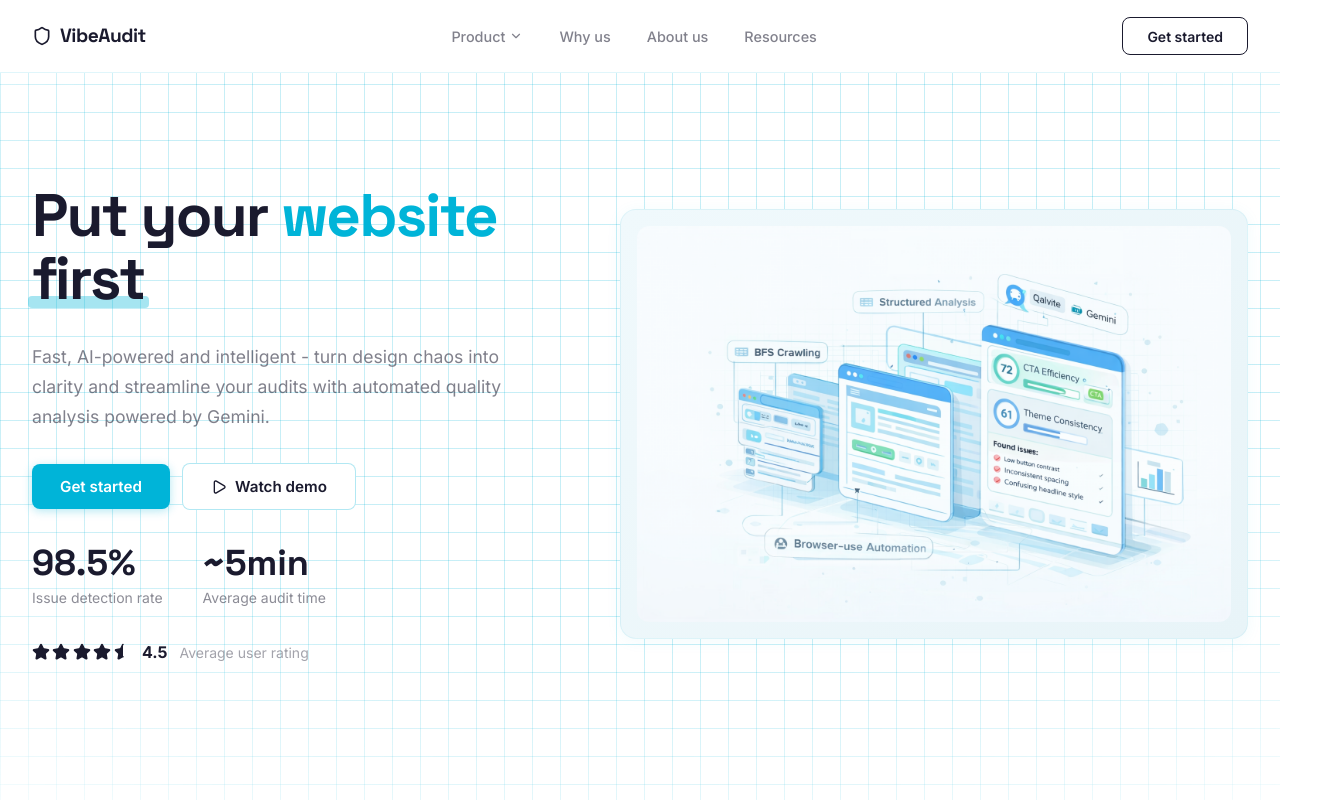
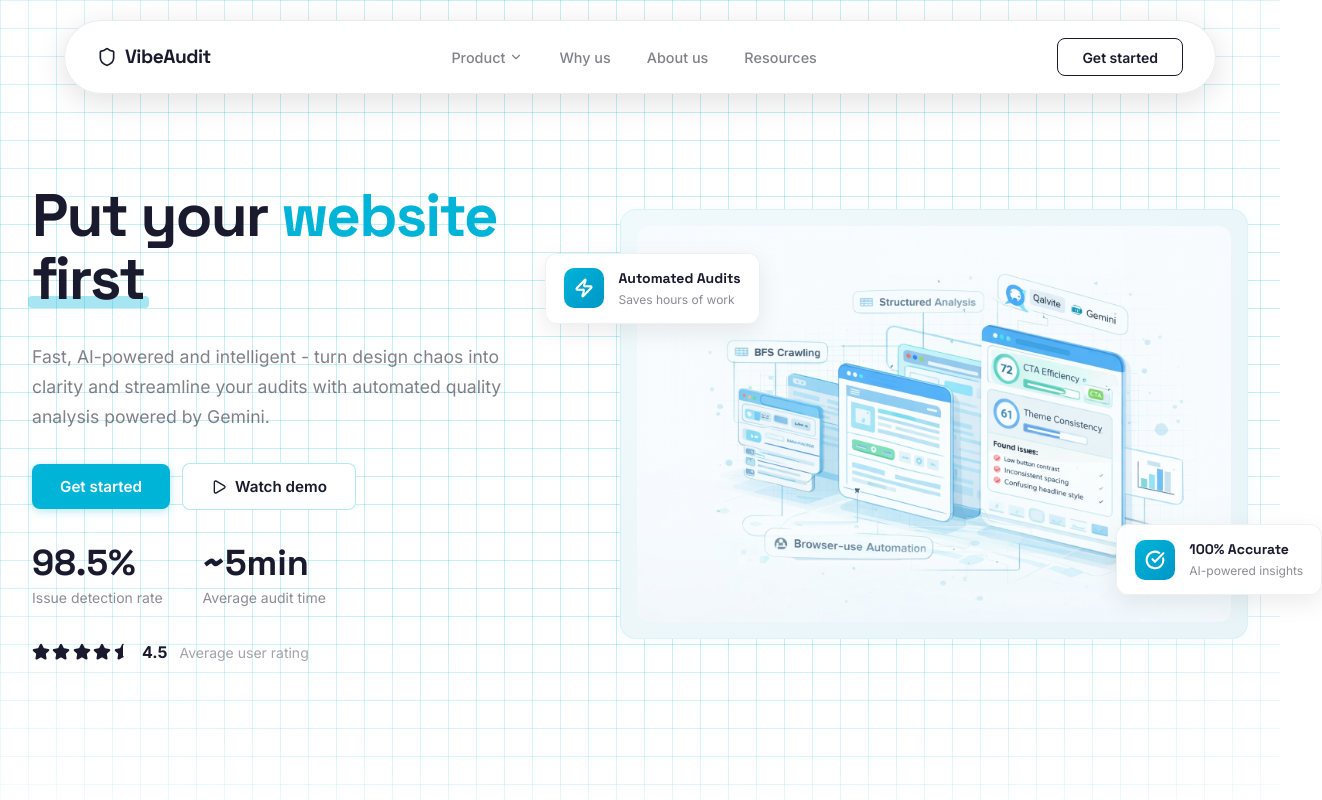
Before and after one commit to AnanthuNarashimman/QAI, a React (Vite) app in the folder qai-client/: page / in a window 1280 px wide. Shown: the whole page, 1322 px wide, since content can reach past the window. Built offline with nearby package versions, Linux system fonts and the light colour scheme.

Commit message:
Redesigned navbar and hero section in LP

```diff
--- a/qai-client/src/Components/Navbar/Navbar.jsx
+++ b/qai-client/src/Components/Navbar/Navbar.jsx
@@ -1,21 +1,50 @@
 import { useNavigate } from 'react-router-dom';
+import { useState, useEffect } from 'react';
 import styles from './Navbar.module.css';
 import { Shield, ChevronDown } from 'lucide-react';
 
 function Navbar() {
   const navigate = useNavigate();
+  const [isScrolled, setIsScrolled] = useState(false);
+
+  useEffect(() => {
+    let lastScrollY = window.scrollY;
+
+    const handleScroll = () => {
+      const currentScrollY = window.scrollY;
+
+      if (currentScrollY < 50) {
+        setIsScrolled(false);
+      } else if (currentScrollY > lastScrollY) {
+        // Scrolling down
+        setIsScrolled(true);
+      } else if (currentScrollY < lastScrollY) {
+        // Scrolling up
+        setIsScrolled(false);
+      }
+
+      lastScrollY = currentScrollY;
+    };
+
+    window.addEventListener('scroll', handleScroll);
+    return () => window.removeEventListener('scroll', handleScroll);
+  }, []);
 
   return (
-    <nav className={styles.nav}>
+    <nav className={`${styles.nav} ${isScrolled ? styles.scrolled : ''}`}>
       <div className={styles.navInner}>
-        <div className={styles.navLeft}>
+        <div className={`${styles.navLeft} ${isScrolled ? styles.hidden : ''}`}>
           <div className={styles.logo} onClick={() => navigate('/')}>
             <Shield size={20} />
             <span className={styles.logoText}>VibeAudit</span>
           </div>
         </div>
 
-        <div className={styles.navCenter}>
+        <div className={`${styles.logoMinimized} ${isScrolled ? styles.visible : ''}`} onClick={() => navigate('/')}>
+          <Shield size={24} />
+        </div>
+
+        <div className={`${styles.navCenter} ${isScrolled ? styles.hidden : ''}`}>
           <button className={styles.navLink}>
             Product
             <ChevronDown size={14} />
@@ -31,7 +60,7 @@ function Navbar() {
           </button>
         </div>
 
-        <div className={styles.navRight}>
+        <div className={`${styles.navRight} ${isScrolled ? styles.hidden : ''}`}>
           <button
             className={styles.bookDemoBtn}
             onClick={() => navigate('/agent')}
--- a/qai-client/src/Components/Navbar/Navbar.module.css
+++ b/qai-client/src/Components/Navbar/Navbar.module.css
@@ -1,26 +1,57 @@
 .nav {
   position: fixed;
-  top: 0;
-  left: 0;
-  right: 0;
+  top: 20px;
+  left: 50%;
+  transform: translateX(-50%);
   z-index: 100;
-  background: #ffffff;
-  border-bottom: 1px solid rgba(0, 180, 216, 0.12);
+  background: rgba(255, 255, 255, 0.95);
+  backdrop-filter: blur(20px);
+  -webkit-backdrop-filter: blur(20px);
+  border: 1px solid rgba(0, 0, 0, 0.08);
+  box-shadow: 0 8px 32px rgba(0, 0, 0, 0.12);
+  border-radius: 9999px;
+  transition: all 0.8s cubic-bezier(0.23, 1, 0.32, 1);
+  max-width: 1200px;
+  width: 90%;
+  overflow: hidden;
+}
+
+.nav.scrolled {
+  top: 20px;
+  width: 64px;
+  height: 64px;
+  border-radius: 9999px;
+  background: rgba(255, 255, 255, 0.98);
+  box-shadow: 0 8px 32px rgba(0, 0, 0, 0.15);
 }
 
 .navInner {
   display: flex;
   align-items: center;
   justify-content: space-between;
-  max-width: 1280px;
-  margin: 0 auto;
+  width: 100%;
   padding: 0 2rem;
   height: 72px;
+  transition: all 0.8s cubic-bezier(0.23, 1, 0.32, 1);
+}
+
+.scrolled .navInner {
+  padding: 0;
+  justify-content: center;
+  height: 64px;
 }
 
 .navLeft {
   display: flex;
   align-items: center;
+  opacity: 1;
+  transition: opacity 0.2s ease, transform 0.2s ease;
+}
+
+.navLeft.hidden {
+  opacity: 0;
+  transform: scale(0.8);
+  pointer-events: none;
 }
 
 .logo {
@@ -39,10 +70,39 @@
   letter-spacing: -0.5px;
 }
 
+.logoMinimized {
+  position: absolute;
+  top: 50%;
+  left: 50%;
+  transform: translate(-50%, -50%) scale(0.8);
+  display: flex;
+  align-items: center;
+  justify-content: center;
+  cursor: pointer;
+  color: #1a1a2e;
+  opacity: 0;
+  pointer-events: none;
+  transition: all 0.8s cubic-bezier(0.23, 1, 0.32, 1);
+}
+
+.logoMinimized.visible {
+  opacity: 1;
+  transform: translate(-50%, -50%) scale(1);
+  pointer-events: auto;
+}
+
 .navCenter {
   display: flex;
   align-items: center;
   gap: 0.25rem;
+  opacity: 1;
+  transition: opacity 0.2s ease, transform 0.2s ease;
+}
+
+.navCenter.hidden {
+  opacity: 0;
+  transform: scale(0.8);
+  pointer-events: none;
 }
 
 .navLink {
@@ -69,6 +129,14 @@
 .navRight {
   display: flex;
   align-items: center;
+  opacity: 1;
+  transition: opacity 0.2s ease, transform 0.2s ease;
+}
+
+.navRight.hidden {
+  opacity: 0;
+  transform: scale(0.8);
+  pointer-events: none;
 }
 
 .bookDemoBtn {
--- a/qai-client/src/Pages/LandingPage.jsx
+++ b/qai-client/src/Pages/LandingPage.jsx
@@ -1,7 +1,7 @@
 import { useNavigate } from 'react-router-dom';
 import styles from './LandingPage.module.css';
 import Navbar from '../Components/Navbar';
-import { Star, StarHalf, Play } from 'lucide-react';
+import { Star, StarHalf, Play, Zap, CheckCircle, Sparkles } from 'lucide-react';
 import hero from "../assets/Hero.png";
 
 function LandingPage() {
@@ -69,6 +69,27 @@ function LandingPage() {
                   alt="VibeAudit platform showing BFS crawling, structured analysis, and audit results"
                   className={styles.heroImage}
                 />
+
+                {/* Floating Elements */}
+                <div className={styles.floater1}>
+                  <div className={styles.floaterIcon}>
+                    <Zap size={20} strokeWidth={2.5} />
+                  </div>
+                  <div className={styles.floaterText}>
+                    <div className={styles.floaterTitle}>Automated Audits</div>
+                    <div className={styles.floaterSubtitle}>Saves hours of work</div>
+                  </div>
+                </div>
+
+                <div className={styles.floater2}>
+                  <div className={styles.floaterIcon}>
+                    <CheckCircle size={20} strokeWidth={2.5} />
+                  </div>
+                  <div className={styles.floaterText}>
+                    <div className={styles.floaterTitle}>100% Accurate</div>
+                    <div className={styles.floaterSubtitle}>AI-powered insights</div>
+                  </div>
+                </div>
               </div>
             </div>
           </div>
--- a/qai-client/src/Pages/LandingPage.module.css
+++ b/qai-client/src/Pages/LandingPage.module.css
@@ -212,6 +212,7 @@
 }
 
 .heroImageWrapper {
+  position: relative;
   background: linear-gradient(135deg, #f0f9fc 0%, #e8f4f8 100%);
   border: 1px solid rgba(0, 180, 216, 0.08);
   border-radius: 16px;
@@ -228,6 +229,80 @@
   user-select: none;
   pointer-events: none;
   border-radius: 12px;
+}
+
+/* Floating Elements */
+.floater1,
+.floater2 {
+  position: absolute;
+  background: rgba(255, 255, 255, 0.95);
+  backdrop-filter: blur(12px);
+  -webkit-backdrop-filter: blur(12px);
+  border: 1px solid rgba(0, 0, 0, 0.06);
+  box-shadow: 0 8px 24px rgba(0, 0, 0, 0.08);
+  border-radius: 12px;
+  animation: float 3s ease-in-out infinite;
+}
+
+.floater1 {
+  top: 10%;
+  left: -12%;
+  padding: 0.875rem 1.125rem;
+  display: flex;
+  align-items: center;
+  gap: 0.875rem;
+  animation-delay: 0s;
+}
+
+.floater2 {
+  bottom: 10%;
+  right: -12%;
+  padding: 0.875rem 1.125rem;
+  display: flex;
+  align-items: center;
+  gap: 0.875rem;
+  animation-delay: 1s;
+}
+
+.floaterIcon {
+  width: 40px;
+  height: 40px;
+  background: linear-gradient(135deg, #00B4D8 0%, #0096c7 100%);
+  border-radius: 10px;
+  display: flex;
+  align-items: center;
+  justify-content: center;
+  color: #ffffff;
+  flex-shrink: 0;
+}
+
+.floaterText {
+  display: flex;
+  flex-direction: column;
+  gap: 0.125rem;
+}
+
+.floaterTitle {
+  font-size: 0.875rem;
+  font-weight: 700;
+  color: #1a1a2e;
+  font-family: var(--font-heading, 'Space Grotesk', sans-serif);
+  white-space: nowrap;
+}
+
+.floaterSubtitle {
+  font-size: 0.75rem;
+  color: rgba(26, 26, 46, 0.5);
+  white-space: nowrap;
+}
+
+@keyframes float {
+  0%, 100% {
+    transform: translateY(0);
+  }
+  50% {
+    transform: translateY(-12px);
+  }
 }
 
 /* Responsive */
@@ -281,4 +356,9 @@
     padding: 0.75rem;
     border-radius: 14px;
   }
+
+  .floater1,
+  .floater2 {
+    display: none;
+  }
 }
```
